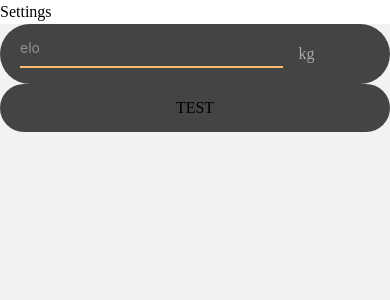
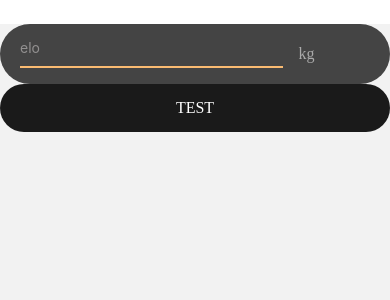
Before and after one commit to RafalGrabowski95/SP, a React Native app: screen /Settings in a window 390 px wide. Shown: the top 300 px of the page. Built offline with nearby package versions, Linux system fonts and the light colour scheme.

Commit message:
refactor-label (#14)
Co-authored-by: RafalGrabowski95 <rafal.grabowski@naturalantybody.com>

```diff
--- a/components/atoms/Label/Label.tsx
+++ b/components/atoms/Label/Label.tsx
@@ -2,55 +2,45 @@ import classNames from 'classnames';
 import { View } from 'components/atoms/View';
 import { Text } from 'components/atoms/Text';
 
-interface IfLabelProps {
-  text?: React.ReactNode;
-  color?: 'primary' | 'secondary' | 'tetriary' | 'success' | 'danger';
+interface LabelProps {
+  text: string;
   textAlign?: 'left' | 'center' | 'right' | 'justify' | 'start' | 'end';
   textUppercase?: boolean;
+  primary?: boolean;
+  secondary?: boolean;
+  tetriary?: boolean;
+  success?: boolean;
+  danger?: boolean;
 }
 
 export const Label = ({
-  text = '',
-  color = 'primary',
-  textAlign = 'left',
+  text,
+  textAlign = 'center',
   textUppercase = false,
-}: IfLabelProps) => {
-  const getTextColor = (color: IfLabelProps['color']) => {
-    switch (color) {
-      case 'secondary':
-        return 'text-text-2';
-      case 'tetriary':
-        return 'text-text-3';
-      case 'success':
-      case 'danger':
-      case 'primary':
-      default:
-        return 'text-text-1';
-    }
-  };
-
-  const getBgColor = (color: IfLabelProps['color']) => {
-    switch (color) {
-      case 'secondary':
-        return 'bg-surface-2';
-      case 'tetriary':
-        return 'bg-surface-3';
-      case 'success':
-      case 'danger':
-      case 'primary':
-      default:
-        return 'bg-surface-1';
-    }
-  };
-
+  primary = true,
+  secondary,
+  tetriary,
+  success,
+  danger,
+}: LabelProps) => {
   return (
     <View
-      className={classNames('p-3 rounded-full', `${getBgColor(color)}`, {
-        uppercase: textUppercase,
+      className={classNames('p-3 rounded-full', {
+        'bg-surface-1': primary || success || danger,
+        'bg-surface-2': secondary,
+        'bg-surface-3': tetriary,
       })}
     >
       {text && (
-        <Text styles={`text-${textAlign} ${getTextColor(color)}`}>{text}</Text>
+        <Text
+          styles={`text-${textAlign}`}
+          primary={primary || success || danger}
+          secondary={secondary}
+          tetriary={tetriary}
+          uppercase={textUppercase}
+        >
+          {text}
+        </Text>
       )}
     </View>
   );
--- a/components/atoms/Text/Text.tsx
+++ b/components/atoms/Text/Text.tsx
@@ -11,6 +11,7 @@ interface TextProps {
   uppercase?: boolean;
   primary?: boolean;
   secondary?: boolean;
+  tetriary?: boolean;
   bold?: boolean;
 }
 
@@ -21,20 +22,22 @@ export const Text = ({
   styles,
   fontSize = 'regular',
   uppercase,
-  primary,
+  primary = true,
   secondary,
+  tetriary,
   bold,
 }: TextProps) => {
   return (
     <StyledText
       className={classnames(
-        `font-titilium-semibold text-text-1`,
+        `font-titilium-semibold`,
         styles,
         FontSizes[fontSize],
         {
           uppercase: uppercase,
-          'text-text-2': primary,
-          'text-text-3': secondary,
+          'text-text-1': primary,
+          'text-text-2': secondary,
+          'text-text-3': tetriary,
           'font-titilium-bold': bold,
         },
       )}
--- a/components/screens/Settings/Settings.tsx
+++ b/components/screens/Settings/Settings.tsx
@@ -9,12 +9,7 @@ export const Settings = () => {
         Settings
       </Text>
       <Input placeholder="elo" suffix="kg" />
-      <Label
-        text="test"
-        color="secondary"
-        textAlign="center"
-        textUppercase
-      ></Label>
+      <Label text="test" textAlign="center" textUppercase />
     </>
   );
 };
```
